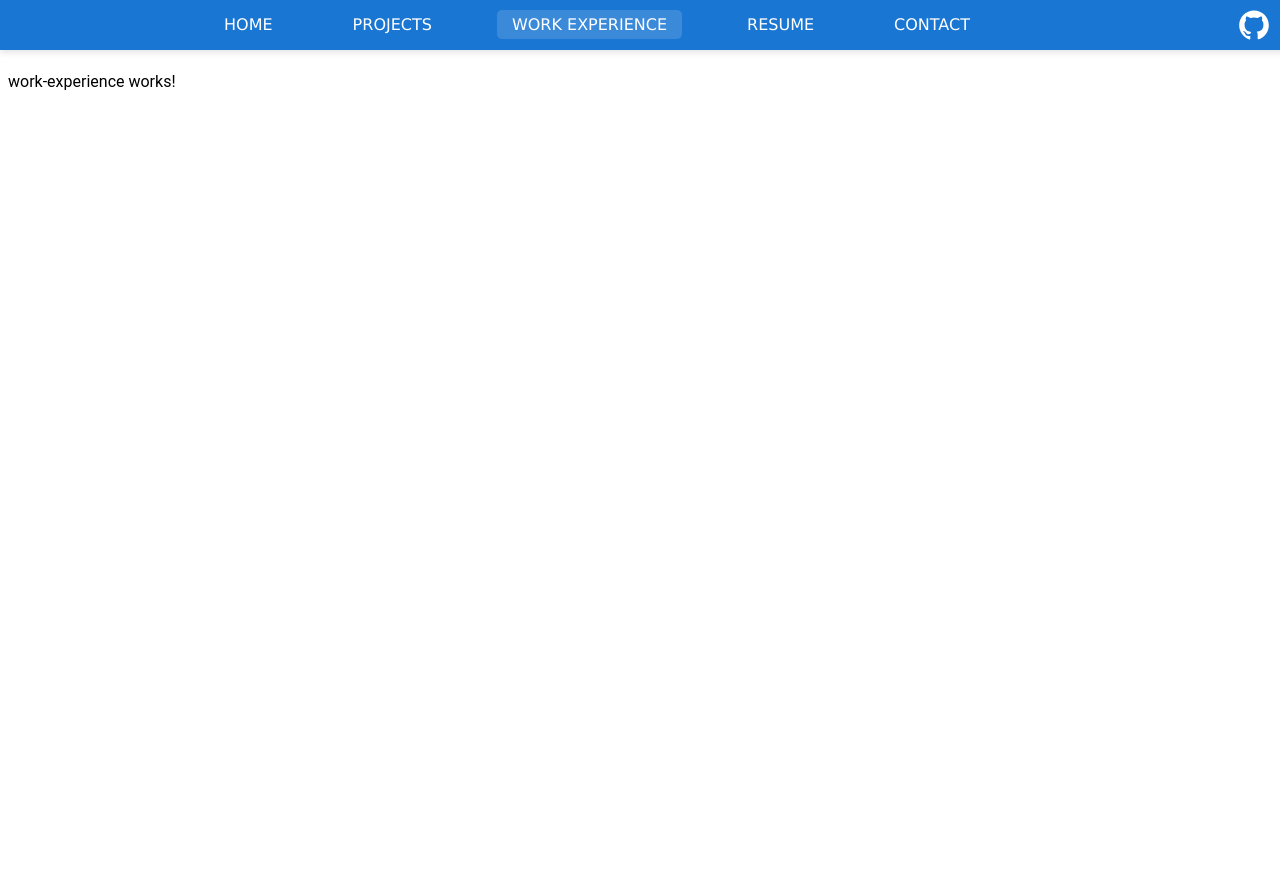
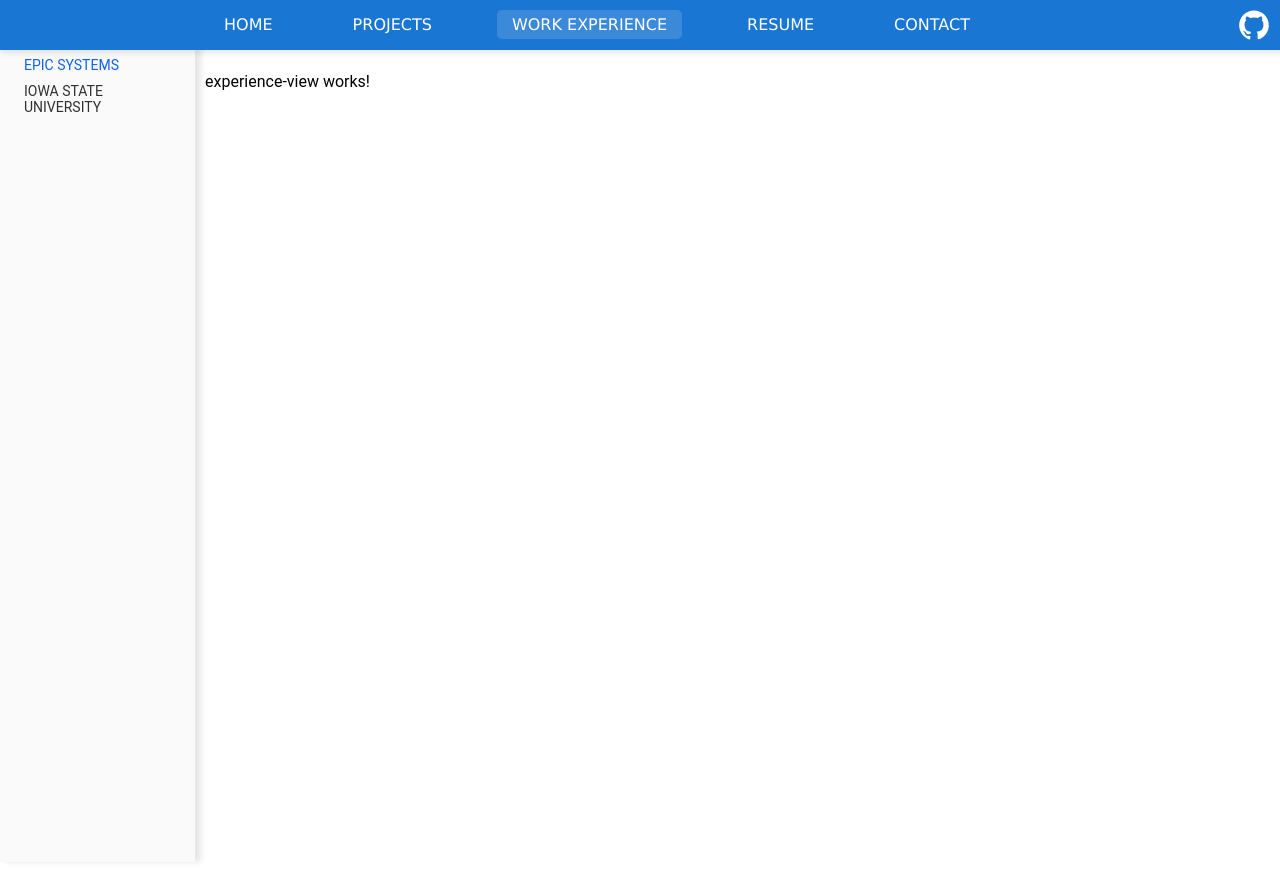
Before and after one commit to rust485/Portfolio, an Angular app: page /work-experience in a window 1280 px wide. Before the commit the page ends 800 px from the top, so only its background shows below. Built offline with nearby package versions, Linux system fonts and the light colour scheme.

Commit message:
make experience tab. Finish sidebar

```diff
--- a/src/app/app.module.ts
+++ b/src/app/app.module.ts
@@ -11,6 +11,7 @@ import { ResumeComponent } from './resume/resume.component';
 import { SidebarComponent } from './sidebar/sidebar.component';
 import { ProjectViewComponent } from './project-view/project-view.component';
 import { WorkExperienceComponent } from './work-experience/work-experience.component';
+import { ExperienceViewComponent } from './experience-view/experience-view.component';
 
 @NgModule({
   declarations: [
@@ -22,7 +23,8 @@ import { WorkExperienceComponent } from './work-experience/work-experience.compo
     ResumeComponent,
     SidebarComponent,
     ProjectViewComponent,
-    WorkExperienceComponent
+    WorkExperienceComponent,
+    ExperienceViewComponent
   ],
   imports: [
     BrowserModule,
--- /dev/null
+++ b/src/app/experience-view/experience-view.component.html
@@ -0,0 +1,3 @@
+<p>
+  experience-view works!
+</p>
--- /dev/null
+++ b/src/app/experience-view/experience-view.component.ts
@@ -0,0 +1,15 @@
+import { Component, OnInit } from '@angular/core';
+
+@Component({
+  selector: 'app-experience-view',
+  templateUrl: './experience-view.component.html',
+  styleUrls: ['./experience-view.component.css']
+})
+export class ExperienceViewComponent implements OnInit {
+
+  constructor() { }
+
+  ngOnInit() {
+  }
+
+}
--- /dev/null
+++ b/src/app/job.service.ts
@@ -0,0 +1,22 @@
+import { Injectable } from '@angular/core';
+
+import { Job }        from './models/job';
+import { JobList }    from '../assets/jobs-list';
+
+@Injectable({
+  providedIn: 'root'
+})
+
+export class JobService {
+
+  jobs: Job[];
+  constructor()
+  {
+    this.jobs = JobList;
+  }
+
+  getJobs(): Job[]
+  {
+    return this.jobs;
+  }
+}
--- /dev/null
+++ b/src/app/models/Job.ts
@@ -0,0 +1,9 @@
+export class Job
+{
+  id:     number;
+  name:   string;
+  role:   string;
+  skills: string[];
+  from:   Date;
+  to:     Date;
+}
--- a/src/app/work-experience/work-experience.component.css
+++ b/src/app/work-experience/work-experience.component.css
@@ -0,0 +1,3 @@
+.work-container {
+  height: 100vh;
+}
--- a/src/app/work-experience/work-experience.component.html
+++ b/src/app/work-experience/work-experience.component.html
@@ -1,3 +1,6 @@
-<p>
-  work-experience works!
-</p>
+<div class="work-container">
+  <app-sidebar [items]="jobs" (selected)='onSelected($event)'>
+  </app-sidebar>
+  <app-experience-view>
+  </app-experience-view>
+</div>
--- a/src/app/work-experience/work-experience.component.ts
+++ b/src/app/work-experience/work-experience.component.ts
@@ -1,4 +1,7 @@
 import { Component, OnInit } from '@angular/core';
+
+import { Job }               from '../models/Job';
+import { JobService }        from '../job.service';
 
 @Component({
   selector: 'app-work-experience',
@@ -7,9 +10,21 @@ import { Component, OnInit } from '@angular/core';
 })
 export class WorkExperienceComponent implements OnInit {
 
-  constructor() { }
+  jobs: Job[];
+  currentJob: Job;
 
-  ngOnInit() {
+  constructor(
+    private jobService: JobService
+  ) { }
+
+  getJobs(): void
+  {
+    this.jobs = this.jobService.getJobs();
   }
 
+  ngOnInit()
+  {
+    this.getJobs();
+    this.currentJob = this.jobs[0];
+  }
 }
--- /dev/null
+++ b/src/assets/jobs-list.ts
@@ -0,0 +1,33 @@
+import { Job } from '../app/models/Job';
+
+export const JobList: Job[] =
+[
+  {
+    id: 0,
+    name: "Epic Systems",
+    role: "Software Development Intern",
+    skills:
+    [
+      "Developed a machine learning system to optimize efficiency of professional healthcare \
+       network for enterprise health system that increased reliability by 6%.",
+      "Interacted with national stakeholders to gather functional and technical requirements \
+       gaining exposure to various experts with varying insights.",
+      "Created architecture and project management plan from specified \
+       technical and business scope."
+    ],
+    from: new Date('May 2018'),
+    to:   new Date('August 2018')
+  },
+  {
+    id: 1,
+    name: "Iowa State University",
+    role: "Com S 227 Teaching Assitant",
+    skills:
+    [
+      "Oversaw and facilitated weekly course instruction to over 40 undergraduate students.",
+      "Implemented new curriculum to address difficulty in object oriented programming principles."
+    ],
+    from: new Date('January 2018'),
+    to:   new Date('May 2018')
+  }
+]
--- a/src/assets/project-list.ts
+++ b/src/assets/project-list.ts
@@ -25,4 +25,16 @@ export const ProjectList: Project[] =
                   understanding of threads and C synchronization methods.",
     resources:   ["C", "Linux"]
   },
+  {
+    id:          2,
+    name:        "C Server-Client",
+    description: "An implementation of a server-client combo that communicates \
+                 using HTTP requests. The client is capable of making HTTP requests \
+                 to any server. The server accepts HTTP requests with varying headers \
+                 and retrieves files and information based on the headers.",
+    role:        "Developer",
+    skills:      "Improvement of C programming abilities and increased knowledge of \
+                  server client communication. Also increased understanding of HTTP.",
+    resources:   ["C", "Linux"]
+  }
 ]
```
Also changed, not shown: src/app/experience-view/experience-view.component.css (added), 2 other files (tests, documents, lock files or other folders).
